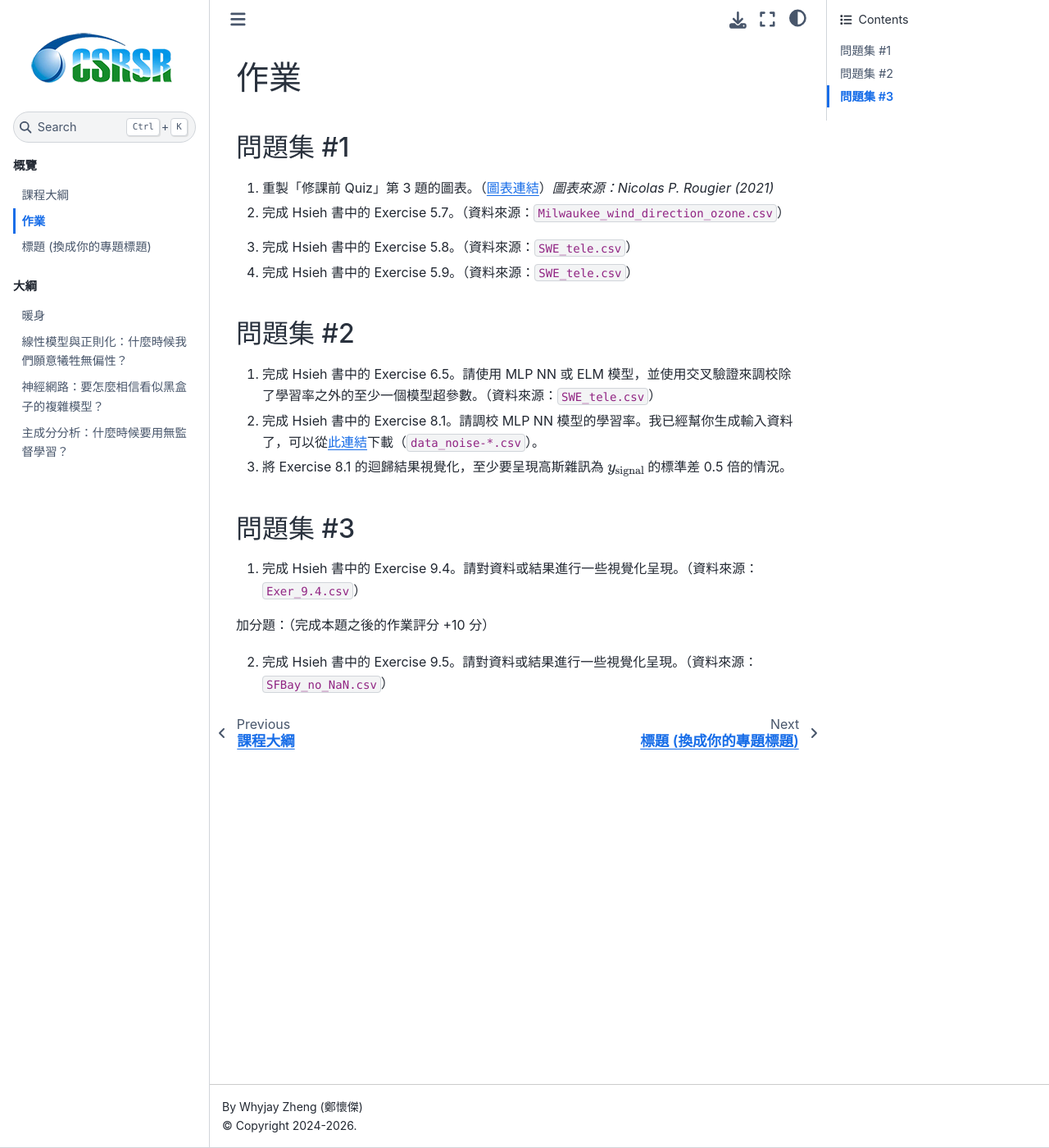
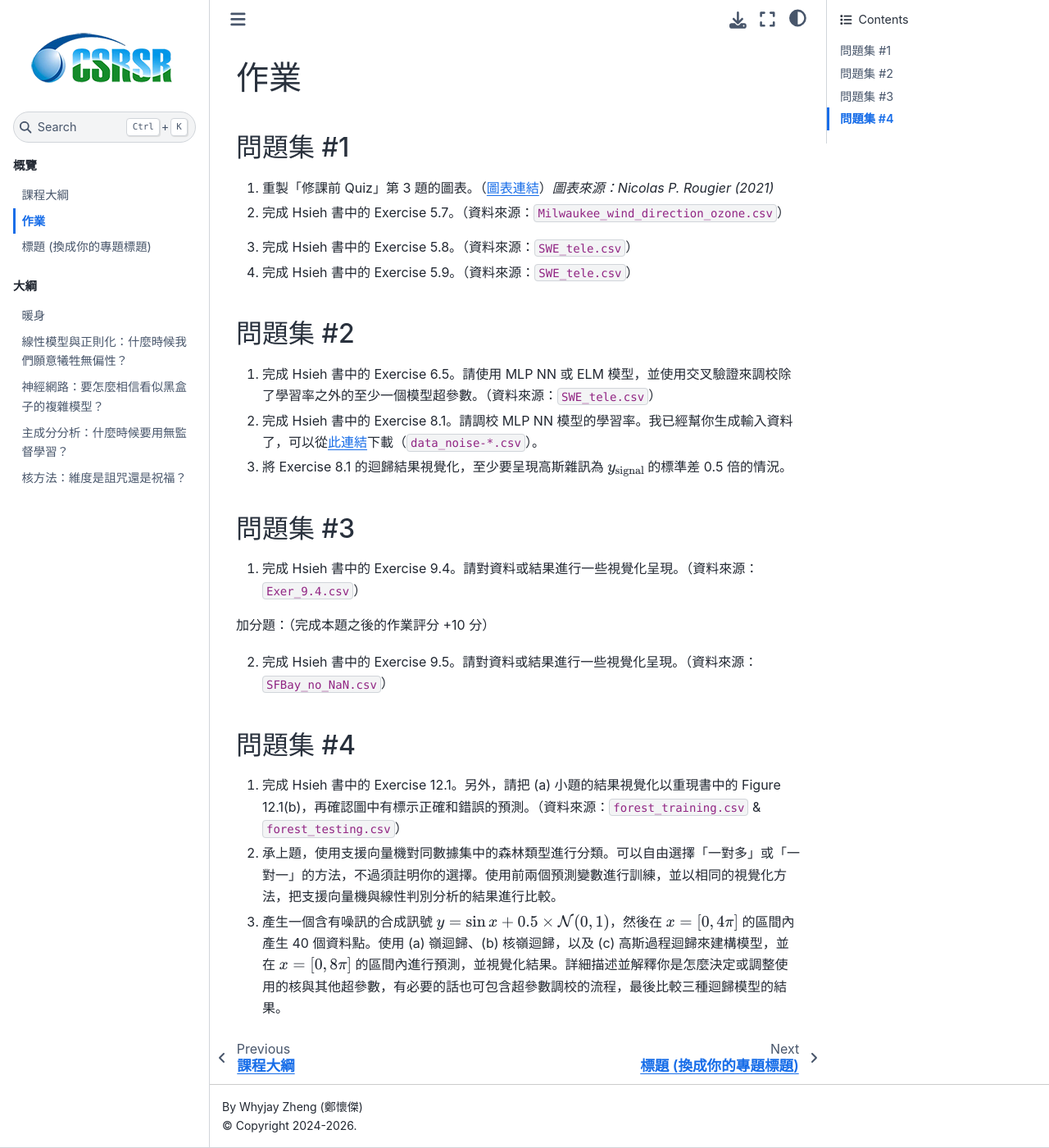
Before and after one commit to whyjz/ncu-env-data-science-zhtw, a Jupyter Book: the page built from docs/assignments.md, in a window 1280 px wide and 1400 px high. Shown: the whole window at 82% size. Built offline with Jupyter Book 1.0.4 settings and Sphinx 7.4.7 and the Sphinx Book theme 1.1.4, drawn with Linux system fonts in a browser that asks for light colours; some of the changed lines change nothing that is shown.

Commit message:
Update part4

```diff
--- a/docs/_toc.yml
+++ b/docs/_toc.yml
@@ -13,6 +13,6 @@ parts:
     - file: outlines/Lec-LinearRegression
     - file: outlines/Lec-NeuralNetwork
     - file: outlines/Lec-PCA
-    # - file: outlines/lecture5
+    - file: outlines/Lec-KernelMethods
     # - file: outlines/lecture6
     # - file: outlines/Lec-StatTests
--- a/docs/assignments.md
+++ b/docs/assignments.md
@@ -30,13 +30,13 @@
 
 2. 完成 Hsieh 書中的 Exercise 9.5。請對資料或結果進行一些視覺化呈現。（資料來源：`SFBay_no_NaN.csv`）
 
-<!-- ## 問題集 #4
+## 問題集 #4
 
-1. 完成 Hsieh 書中的 Exercise 12.1。另外，請把 (a) 小題的結果視覺化以重現書中的 Figure 12.1(b)，再確認圖中一樣有標示正確和錯誤的預測。（資料來源：`forest_training.csv` & `forest_testing.csv`）
-2. 承上題，使用支持向量機對同數據集中的森林類型進行分類。可以自由選擇「一對多」或「一對一」的方法，不過須註明你的選擇。使用前兩個預測變數進行訓練，並以相同的視覺化方法，把支持向量機與上題線性判別分析的結果進行比較。
-3. 產生一個含有噪訊的合成訊號 $y = \sin x + 0.5 \times \mathcal{N}(0, 1)$，然後在 $x = [0, 4\pi]$ 的區間內產生 40 個資料點。使用 (a) 嶺迴歸、(b) 核嶺迴歸，以及 (c) 高斯過程迴歸來建構模型，並且在 $x = [0, 8\pi]$ 的區間內做出模型的預測。詳細描述並解釋你是怎麼決定或調整使用的核與其他超參數，有必要的話也可包含超參數調校的流程。最後，把結果盡可能地視覺化，並比較三種迴歸模型的結果。
+1. 完成 Hsieh 書中的 Exercise 12.1。另外，請把 (a) 小題的結果視覺化以重現書中的 Figure 12.1(b)，再確認圖中有標示正確和錯誤的預測。（資料來源：`forest_training.csv` & `forest_testing.csv`）
+2. 承上題，使用支援向量機對同數據集中的森林類型進行分類。可以自由選擇「一對多」或「一對一」的方法，不過須註明你的選擇。使用前兩個預測變數進行訓練，並以相同的視覺化方法，把支援向量機與線性判別分析的結果進行比較。
+3. 產生一個含有噪訊的合成訊號 $y = \sin x + 0.5 \times \mathcal{N}(0, 1)$，然後在 $x = [0, 4\pi]$ 的區間內產生 40 個資料點。使用 (a) 嶺迴歸、(b) 核嶺迴歸，以及 (c) 高斯過程迴歸來建構模型，並在 $x = [0, 8\pi]$ 的區間內進行預測，並視覺化結果。詳細描述並解釋你是怎麼決定或調整使用的核與其他超參數，有必要的話也可包含超參數調校的流程，最後比較三種迴歸模型的結果。
 
-## 問題集 #5
+<!-- ## 問題集 #5
 
 1. 完成 Hsieh 書中的 Exercise 12.5。請使用線性判別分析模型。你會需要自行設計資料處理流程的細節，並且加以說明為什麼要這麼做。(資料來源：`SydneyAirport_weather.csv`)
 2. 完成 Hsieh 書中的 Exercise 14.3。請使用與前一題完全相同的資料預處理流程。挑戰看看你能不能創造一個比線性判別分析更好的模型！(資料來源：`SydneyAirport_weather.csv`)
```
